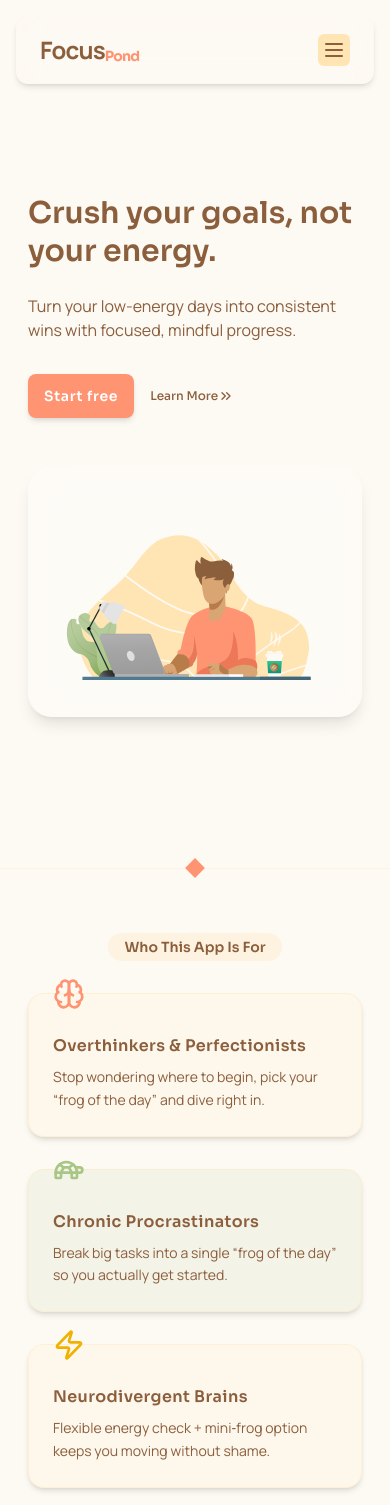
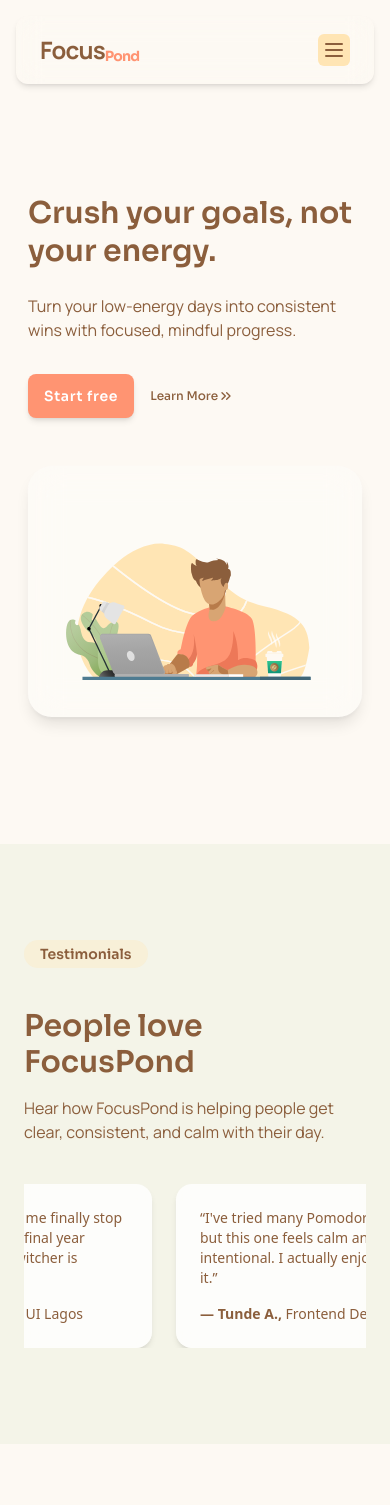
Before and after one commit to liannmaka/Focuspond, a Next.js app: page / in a window 390 px wide. Shown: the top 1505 px of the page. Built offline with nearby package versions, Linux system fonts and the light colour scheme.

Commit message:
chore: updated testimonial, footer and page component

```diff
--- a/src/app/(landing-page)/_components/Footer.tsx
+++ b/src/app/(landing-page)/_components/Footer.tsx
@@ -24,7 +24,7 @@
 const Footer = () => {
   return (
     <footer className="py-10 px-10 bg-[#a8c686]/10">
-      <div className="max-w-[90rem] mx-auto rounded-3xl bg-base-background">
+      <div className="max-w-[90rem] mx-auto rounded-3xl bg-white/80 backdrop-blur-md ring-1 ring-white/10 shadow-md">
         <div className="flex flex-col space-y-6 md:space-y-0 items-center md:flex-row md:justify-between px-8 pt-7">
           {/* Appname */}
           <div>
--- a/src/app/(landing-page)/_components/Testimonial.tsx
+++ b/src/app/(landing-page)/_components/Testimonial.tsx
@@ -62,16 +62,16 @@
               repeat: Infinity,
               repeatType: "loop",
               ease: "linear",
-              duration: 35, // Adjust speed
+              duration: 40, // Adjust speed
             }}
           >
             {scrollingTestimonials.map((testimonial, idx) => (
               <div
                 key={idx}
-                className="min-h-[150px] min-w-[280px] md:min-w-[320px] font-manrope bg-white/80 p-6 rounded-3xl flex flex-col"
+                className="min-h-[150px] min-w-[280px] md:min-w-[320px] flex flex-col rounded-2xl shadow-md bg-white/80 backdrop-blur-sm ring-1 ring-white/10 p-6 transition hover:shadow-lg"
               >
                 <p className="text-sm">“{testimonial.quote}”</p>
-                <div className="mt-auto pt-2 text-sm font-semibold">
+                <div className="mt-auto pt-4 text-sm font-semibold">
                   — {testimonial.name},{" "}
                   <span className="font-normal">{testimonial.role}</span>
                 </div>
--- a/src/app/(landing-page)/page.tsx
+++ b/src/app/(landing-page)/page.tsx
@@ -1,7 +1,7 @@
 import {
   Hero,
-  WhoItsFor,
-  PainSolution,
+  // WhoItsFor,
+  // PainSolution,
   Faqs,
   CtaBanner,
   Testimonial,
@@ -11,8 +11,8 @@
   return (
     <div>
       <Hero />
-      <WhoItsFor />
-      <PainSolution />
+      {/* <WhoItsFor /> */}
+      {/* <PainSolution /> */}
       <Testimonial />
       <CtaBanner />
       <Faqs />
```
